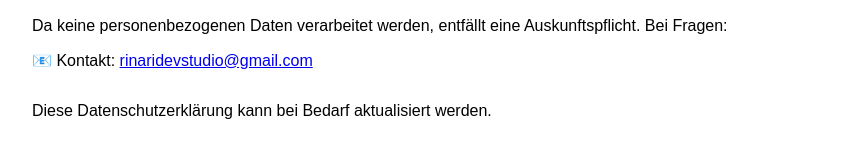
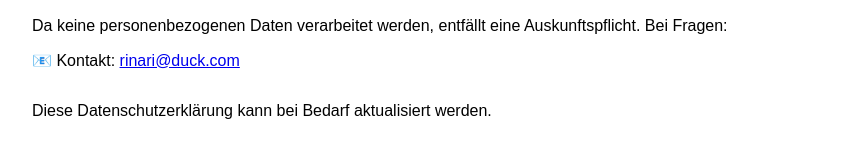
Before and after one commit to Rinari-Dev-Studio/littletrack-privacy, a plain HTML site: page index.html in a window 1280 px wide. Shown: the part 840-982 px from the top of the page, without its empty margins (208-1063 px from the left). Drawn offline with Linux system fonts and the light colour scheme.

Commit message:
Update index.html

```diff
--- a/index.html
+++ b/index.html
@@ -38,7 +38,7 @@
 
 <h2>Deine Rechte</h2>
 <p>Da keine personenbezogenen Daten verarbeitet werden, entfällt eine Auskunftspflicht. Bei Fragen:</p>
-<p>📧 Kontakt: <a href="mailto:rinaridevstudio@gmail.com">rinaridevstudio@gmail.com</a></p>
+<p>📧 Kontakt: <a href="mailto:rinari@duck.com">rinari@duck.com</a></p>
 
 
     <p style="margin-top:2rem;">Diese Datenschutzerklärung kann bei Bedarf aktualisiert werden.</p>
```
